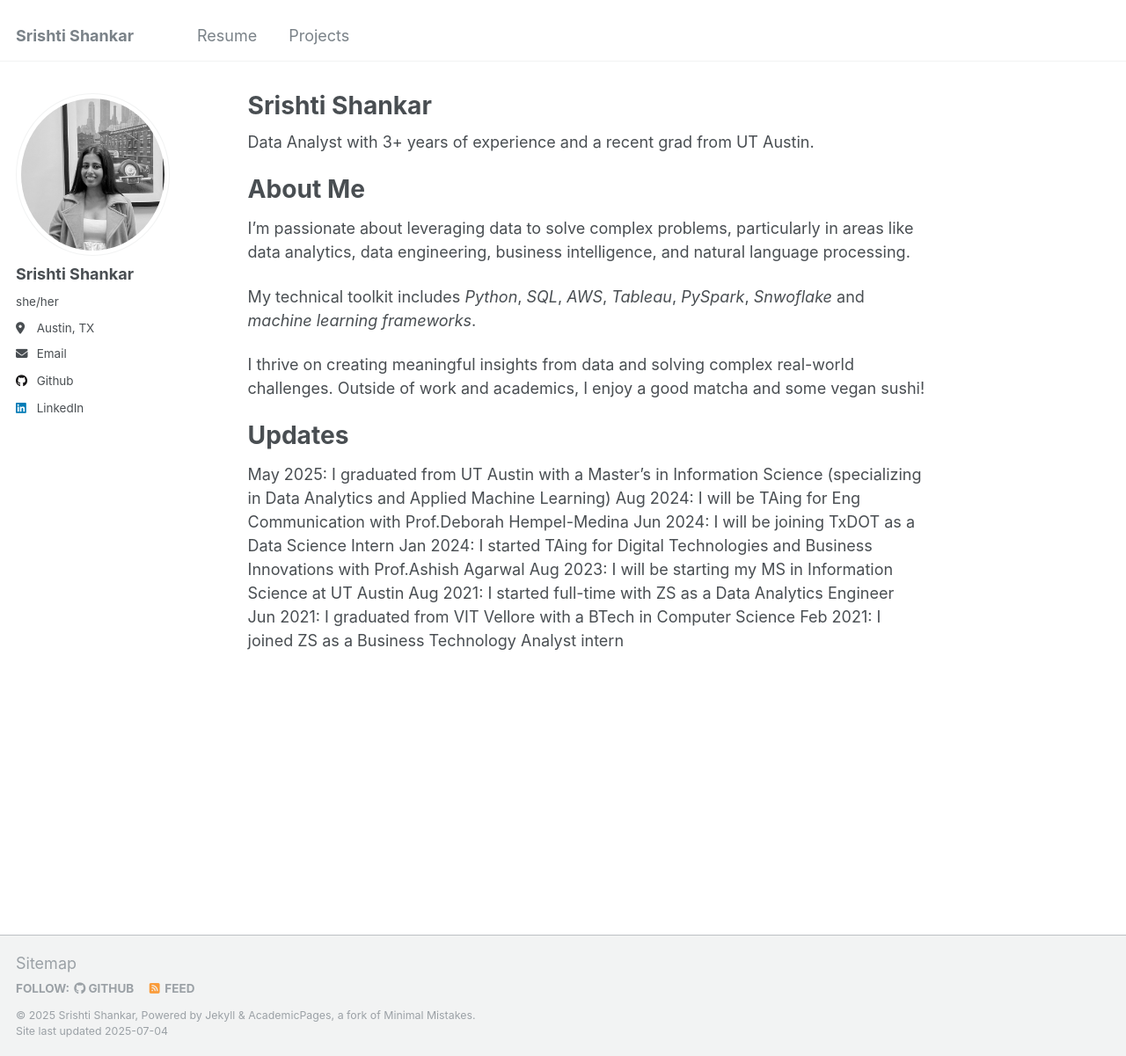
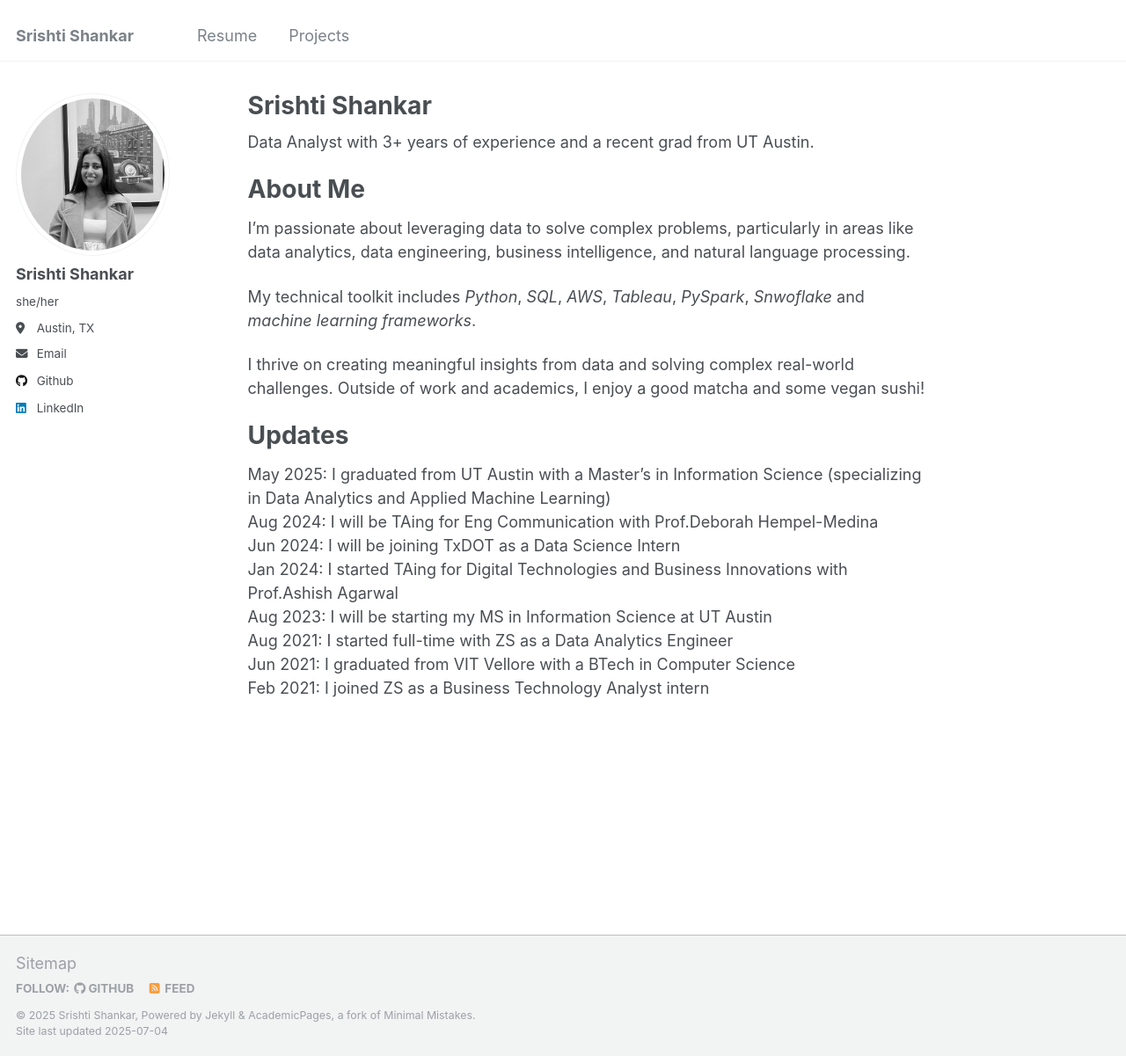
Before and after one commit to srishtishankar/srishtishankar.github.io, a Jekyll site: the page built from _pages/about.md, in a window 1280 px wide and 1201 px high. Shown: the whole window at 88% size. Built offline with Jekyll 4.4.1, drawn with Linux system fonts in a browser that asks for light colours.

```diff
--- a/_pages/about.md
+++ b/_pages/about.md
@@ -19,11 +19,11 @@ I thrive on creating meaningful insights from data and solving complex real-worl
 
 Updates
 ======
-May 2025: I graduated from UT Austin with  a Master's in Information Science (specializing in Data Analytics and Applied Machine Learning)
-Aug 2024: I will be TAing for Eng Communication with Prof.Deborah Hempel-Medina
-Jun 2024: I will be joining TxDOT as a Data Science Intern
-Jan 2024: I started TAing for Digital Technologies and Business Innovations with Prof.Ashish Agarwal
-Aug 2023: I will be starting my MS in Information Science at UT Austin
-Aug 2021: I started full-time with ZS as a Data Analytics Engineer
-Jun 2021: I graduated from VIT Vellore with a BTech in Computer Science
-Feb 2021: I joined ZS as a Business Technology Analyst intern
+May 2025: I graduated from UT Austin with  a Master's in Information Science (specializing in Data Analytics and Applied Machine Learning) <br>
+Aug 2024: I will be TAing for Eng Communication with Prof.Deborah Hempel-Medina <br>
+Jun 2024: I will be joining TxDOT as a Data Science Intern <br>
+Jan 2024: I started TAing for Digital Technologies and Business Innovations with Prof.Ashish Agarwal <br>
+Aug 2023: I will be starting my MS in Information Science at UT Austin <br>
+Aug 2021: I started full-time with ZS as a Data Analytics Engineer <br>
+Jun 2021: I graduated from VIT Vellore with a BTech in Computer Science <br>
+Feb 2021: I joined ZS as a Business Technology Analyst intern <br>
```
